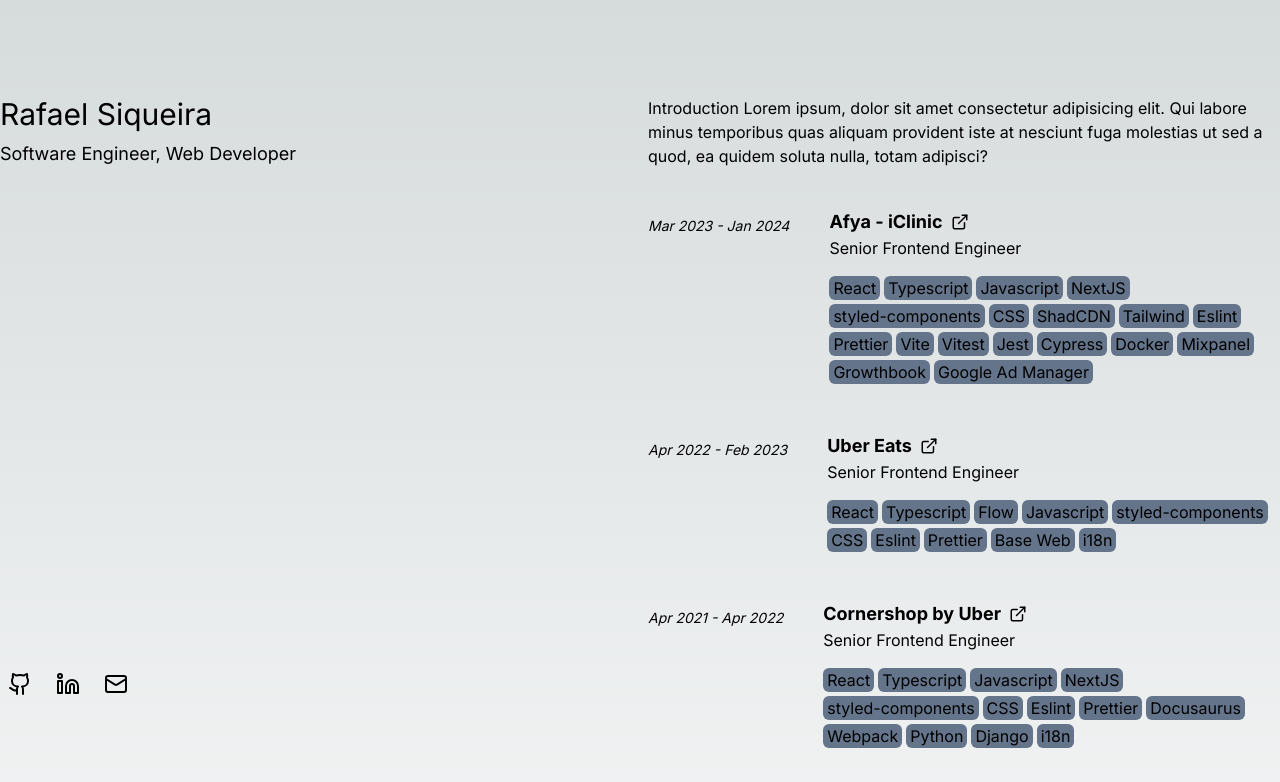
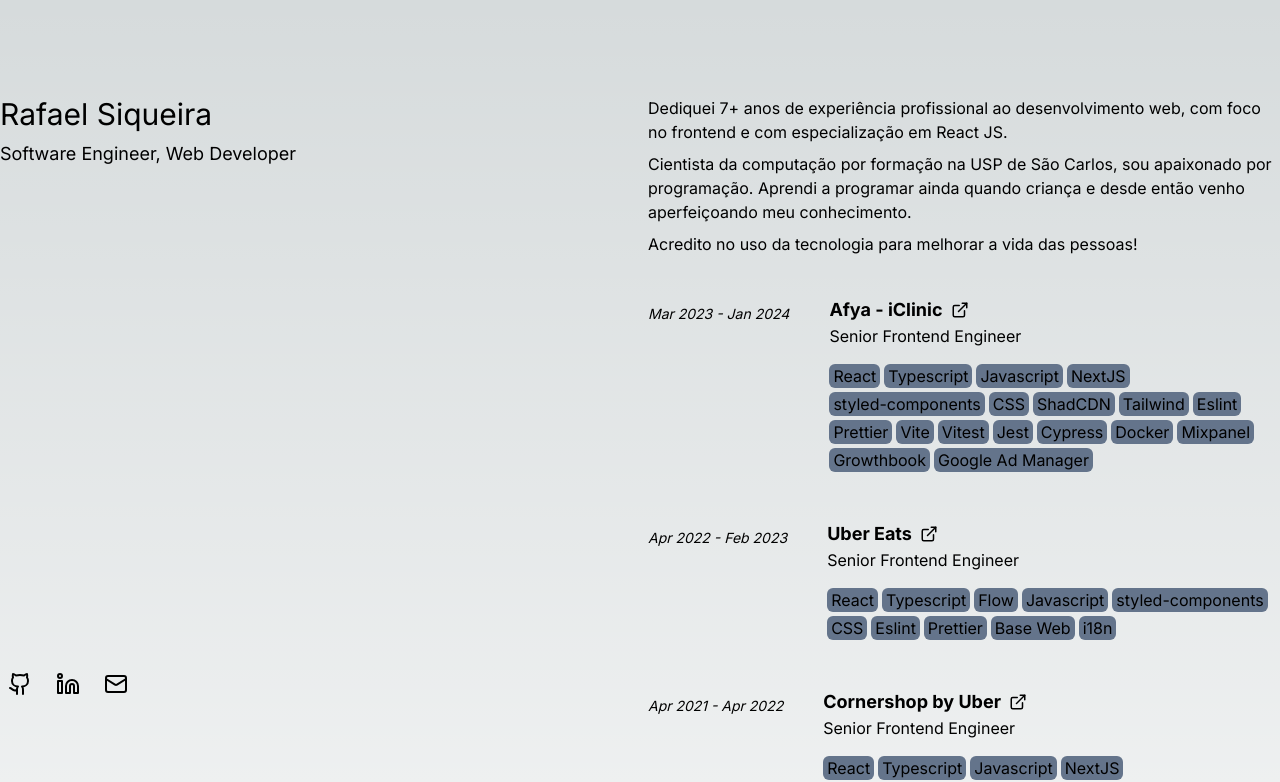
Before and after one commit to refeals/portfolio_deploy, a Next.js app: page / in a window 1280 px wide. Shown: the top 782 px of the page. Built offline with nearby package versions, Linux system fonts and the light colour scheme.

Commit message:
feat: add intro

```diff
--- a/app/page.tsx
+++ b/app/page.tsx
@@ -88,12 +88,18 @@
         </header>
 
         <main className="lg:w-1/2 lg:py-24 flex flex-col gap-6 md:gap-8">
-          <section id="intro" className="flex flex-col">
+          <section id="intro" className="flex flex-col gap-2">
             <p>
-              Introduction Lorem ipsum, dolor sit amet consectetur adipisicing
-              elit. Qui labore minus temporibus quas aliquam provident iste at
-              nesciunt fuga molestias ut sed a quod, ea quidem soluta nulla,
-              totam adipisci?
+              Dediquei 7+ anos de experiência profissional ao desenvolvimento
+              web, com foco no frontend e com especialização em React JS.
+            </p>
+            <p>
+              Cientista da computação por formação na USP de São Carlos, sou
+              apaixonado por programação. Aprendi a programar ainda quando
+              criança e desde então venho aperfeiçoando meu conhecimento.
+            </p>
+            <p>
+              Acredito no uso da tecnologia para melhorar a vida das pessoas!
             </p>
           </section>
 
```
